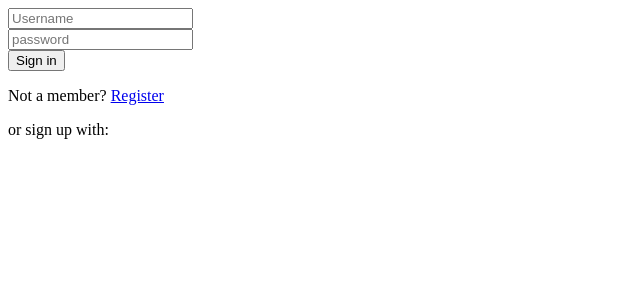
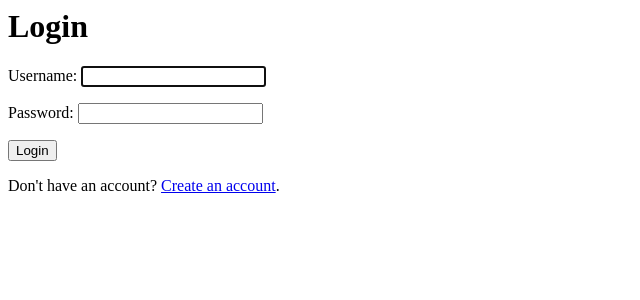
Before and after one commit to gladys-gg/InstagramClone, a Django app: page /login in a window 1280 px wide. Shown: the top 300 px of the page, without its empty margins (0-640 px from the left). Run offline with Django 4.2, Linux system fonts and the light colour scheme; some libraries are stand-ins or nearby versions.

Commit message:
Created the login form

```diff
--- a/instagram/templates/login.html
+++ b/instagram/templates/login.html
@@ -1,26 +1,16 @@
-        <div>
-            {% for message in messages %}
-        <h6> {{message}}</h6>
-            {% endfor %}
-        </div>
+    {% block content %}
 
-    <form>
-        <!-- Email input -->
-        <div class="form-outline mb-4">
-        <input type="text" name="username" placeholder="Username" />
-        </div>
+    {% load crispy_forms_tags %}
 
-        <!-- Password input -->
-        <div class="form-outline mb-4">
-        <input type="password" name="password" placeholder="password" />
-        </div>
+    <!--Login-->
+    <div class="container py-5">
+    <h1>Login</h1>
+    <form method="POST">
+        {% csrf_token %}
+        {{ login_form|crispy }}
+        <button class="btn btn-primary" type="submit">Login</button>
+    </form>
+    <p class="text-center">Don't have an account? <a href="/register">Create an account</a>.</p>
+    </div>
 
-        <!-- Submit button -->
-        <button type="button" class="btn btn-primary btn-block mb-4">Sign in</button>
-
-        <!-- Register buttons -->
-        <div class="text-center">
-        <p>Not a member? <a href="/register">Register</a></p>
-        <p>or sign up with:</p>
-        </div>
-    </form>
+    {% endblock %}
```
